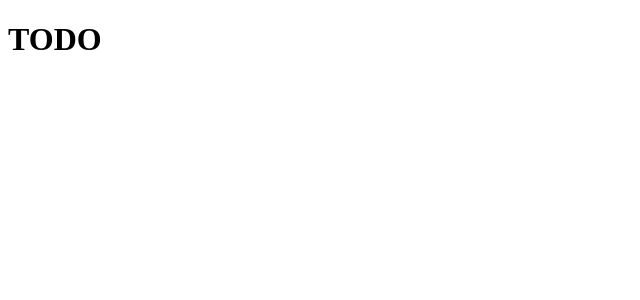
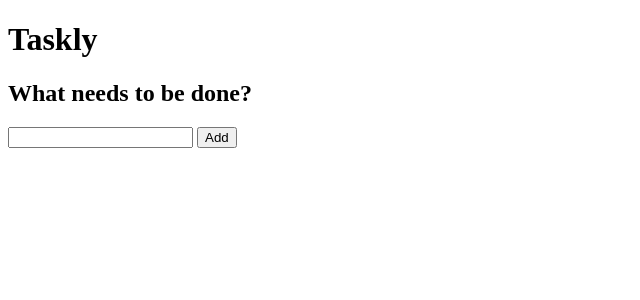
Before and after one commit to rhodeon/svelte-taskly, a Svelte app: page / in a window 1280 px wide. Shown: the top 300 px of the page, without its empty margins (0-640 px from the left). Built offline with nearby package versions, Linux system fonts and the light colour scheme.

Commit message:
Implemented functionality for adding, removing and editing tasks.

```diff
--- a/package.json
+++ b/package.json
@@ -7,7 +7,8 @@
     "dev": "vite",
     "build": "vite build",
     "preview": "vite preview",
-    "check": "svelte-check --tsconfig ./tsconfig.json"
+    "check": "svelte-check --tsconfig ./tsconfig.json",
+    "nanoid": "^4.0.0"
   },
   "devDependencies": {
     "@sveltejs/vite-plugin-svelte": "^1.0.2",
--- a/src/App.svelte
+++ b/src/App.svelte
@@ -1 +1,16 @@
-<h1>TODO</h1>
+<script lang="ts">
+  import Form from "./lib/AddTaskForm.svelte";
+  import Todo from "./lib/Todo.svelte";
+  import { tasks } from "./stores";
+</script>
+
+<div>
+  <h1>Taskly</h1>
+
+  <Form />
+
+  <!-- display each task from the global store -->
+  {#each $tasks as task}
+    <Todo {task} />
+  {/each}
+</div>
--- /dev/null
+++ b/src/lib/AddTaskForm.svelte
@@ -0,0 +1,28 @@
+<script lang="ts">
+  import { tasks } from "../stores";
+
+  let name: string = "";
+
+  // addTask adds a new task to the
+  // global tasks store
+  function addTask(e: Event) {
+    e.preventDefault();
+    tasks.add(name);
+  }
+</script>
+
+<form>
+  <h2>
+    <label for="new-todo-input"> What needs to be done? </label>
+  </h2>
+
+  <input
+    type="text"
+    id="new-todo-input"
+    name="text"
+    autoComplete="off"
+    bind:value={name}
+  />
+
+  <button type="submit" on:click={addTask}> Add </button>
+</form>
--- /dev/null
+++ b/src/lib/Todo.svelte
@@ -0,0 +1,31 @@
+<script lang="ts">
+  import type { Task } from "src/types";
+  import TodoEdit from "./TodoEdit.svelte";
+  import TodoView from "./TodoView.svelte";
+
+  export let task: Task;
+
+  // isEditing is used to determine which view to display.
+  // When "true", the edit component is shown.
+  // When "false", the view component is shown.
+  let isEditing = false;
+
+  // used as a call back in the view component to
+  // switch to edit mode
+  function startEdit() {
+    isEditing = true;
+  }
+
+  // used as a call back in the edit component to
+  // switch to view mode
+  function stopEdit() {
+    isEditing = false;
+  }
+</script>
+
+<!-- switch between views based on edit status -->
+{#if isEditing}
+  <TodoEdit {task} {stopEdit} />
+{:else}
+  <TodoView {task} {startEdit} />
+{/if}
--- /dev/null
+++ b/src/lib/TodoEdit.svelte
@@ -0,0 +1,34 @@
+<!-- Edit mode of a Todo item -->
+<script lang="ts">
+  import { tasks } from "../stores";
+  import type { Task } from "../types";
+
+  export let task: Task;
+  let newName: string = task.name;
+
+  // stopEdit is called when the edit is cancelled
+  // or submitted to switch to the view mode
+  export let stopEdit: () => void;
+
+  // updateTask submits and edits the task name
+  // change in the global tasks store
+  function updateTask(e: Event) {
+    e.preventDefault();
+    tasks.edit(task.id, newName);
+    stopEdit();
+  }
+</script>
+
+<form>
+  <div>
+    <label for={task.id}>
+      New name for {task.name}
+    </label>
+    <input id={task.id} type="text" bind:value={newName} />
+  </div>
+
+  <div>
+    <button type="button" on:click={stopEdit}> Cancel </button>
+    <button type="submit" on:click={updateTask}> Save </button>
+  </div>
+</form>
--- /dev/null
+++ b/src/lib/TodoView.svelte
@@ -0,0 +1,36 @@
+<!-- View mode of a Todo item -->
+<script lang="ts">
+  import type { Task } from "../types";
+  import { tasks } from "../stores";
+
+  export let task: Task;
+
+  // startEdit is callad when the edit button
+  // is clicked to switch to the edit mode
+  export let startEdit: () => void;
+
+  // deleteTask removes the task from the
+  // global task store
+  function deleteTask() {
+    tasks.remove(task.id);
+  }
+</script>
+
+<form>
+  <div>
+    <input type="checkbox" />
+    <label for={task.id}>
+      {task.name}
+    </label>
+  </div>
+
+  <div>
+    <button type="button" on:click={startEdit}>
+      Edit <span>{task.name}</span>
+    </button>
+
+    <button type="button" on:click={deleteTask}>
+      Delete <span>{task.name}</span>
+    </button>
+  </div>
+</form>
--- /dev/null
+++ b/src/stores.ts
@@ -0,0 +1,42 @@
+import { writable, type Writable } from "svelte/store";
+import { newTask, type Task } from "./types";
+
+export const tasks: TaskStore = createTasksStore();
+
+// TaskStore is an interface with methods for
+// abstracting the operations for adding, removing
+// and editing task items in a global store.
+interface TaskStore extends Writable<Task[]> {
+  add: (name: string) => void;
+  remove: (id: string) => void;
+  edit: (id: string, name: string) => void;
+}
+
+function createTasksStore(): TaskStore {
+  const { subscribe, set, update }: Writable<Task[]> = writable([]);
+
+  return {
+    subscribe,
+    set,
+    update,
+
+    add: (name: string) => {
+      update((tasks) => [...tasks, newTask(name)]);
+    },
+
+    remove: (id: string) => {
+      // filter out task with a matching id
+      update((tasks) => tasks.filter((task) => id != task.id));
+    },
+
+    edit: (id: string, name: string) => {
+      update((tasks) => {
+        // retrieve the index of the task with the given id
+        // and edit the name in-place
+        const index = tasks.findIndex((task) => task.id === id);
+        tasks[index].name = name;
+        return tasks;
+      });
+    },
+  };
+}
--- /dev/null
+++ b/src/types.ts
@@ -0,0 +1,18 @@
+import { nanoid } from "nanoid";
+
+export type Task = {
+  id: string;
+  name: string;
+  isCompleted: boolean;
+};
+
+// newTask creates a new task with the given name
+// and a random id, having a default completed state
+// of false.
+export function newTask(name: string): Task {
+  return {
+    id: nanoid(),
+    name: name,
+    isCompleted: false,
+  };
+}
```
